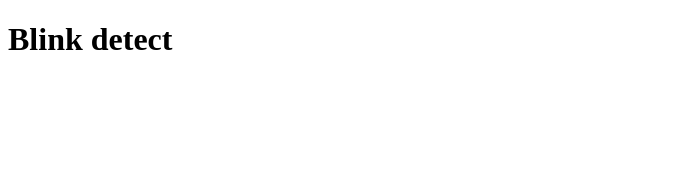
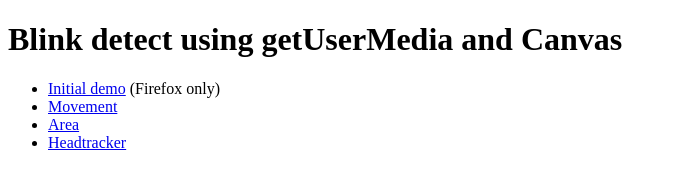
Before and after one commit to rehabstudio/blink-detect, a plain HTML site: page index.html in a window 1280 px wide. Shown: the whole page, without its empty margins (0-677 px from the left). Drawn offline with Linux system fonts and the light colour scheme.

Commit message:
Link to versions

```diff
--- a/index.html
+++ b/index.html
@@ -7,7 +7,13 @@
 	<title>Rehab Github Blink Detect</title>
 </head>
 <body>
-	<h1>Blink detect</h1>
+	<h1>Blink detect using getUserMedia and Canvas</h1>
+	<ul>
+		<li><a href="/blink-detect/initial-demo/">Initial demo</a> (Firefox only)</li>
+		<li><a href="/blink-detect/movement/">Movement</a></li>
+		<li><a href="/blink-detect/area/">Area</a></li>
+		<li><a href="/blink-detect/headtracker/">Headtracker</a></li>
+	</ul>
 	<!-- Scripts -->
 </body>
 </html>
```
